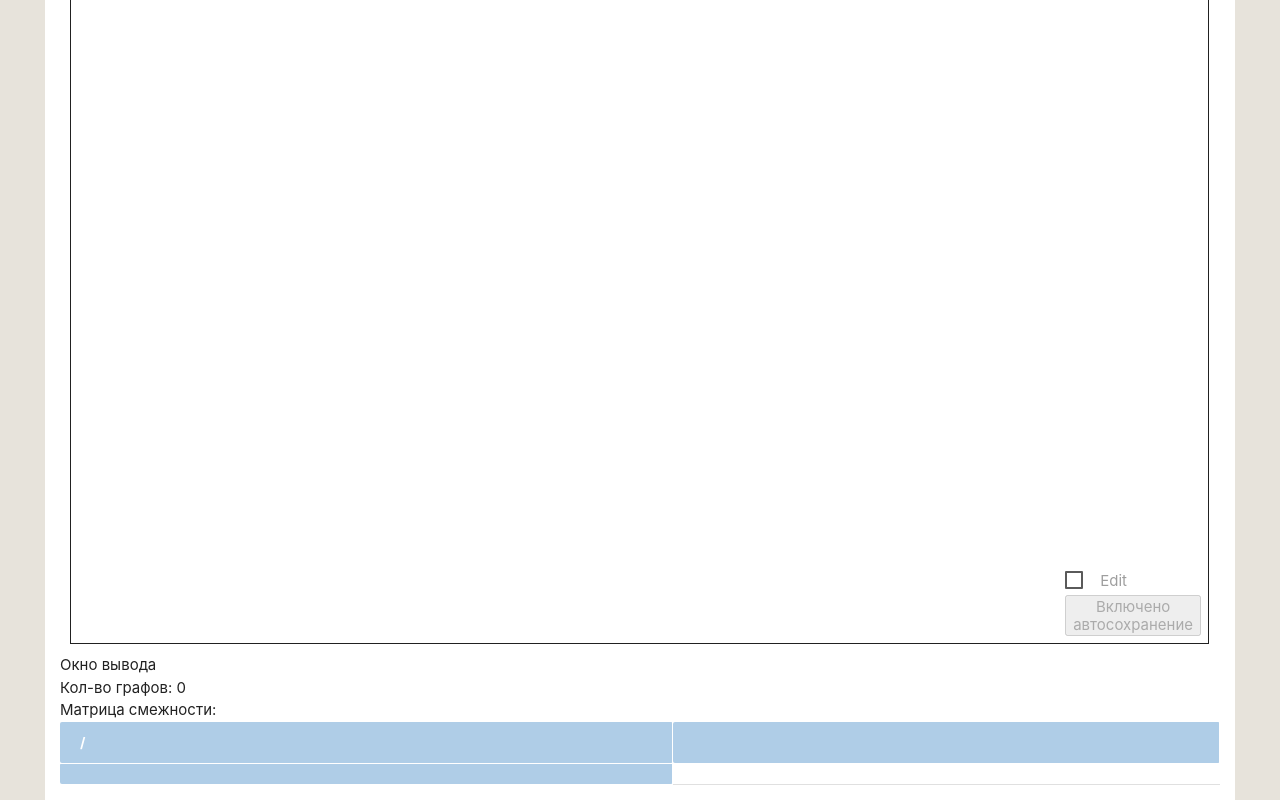
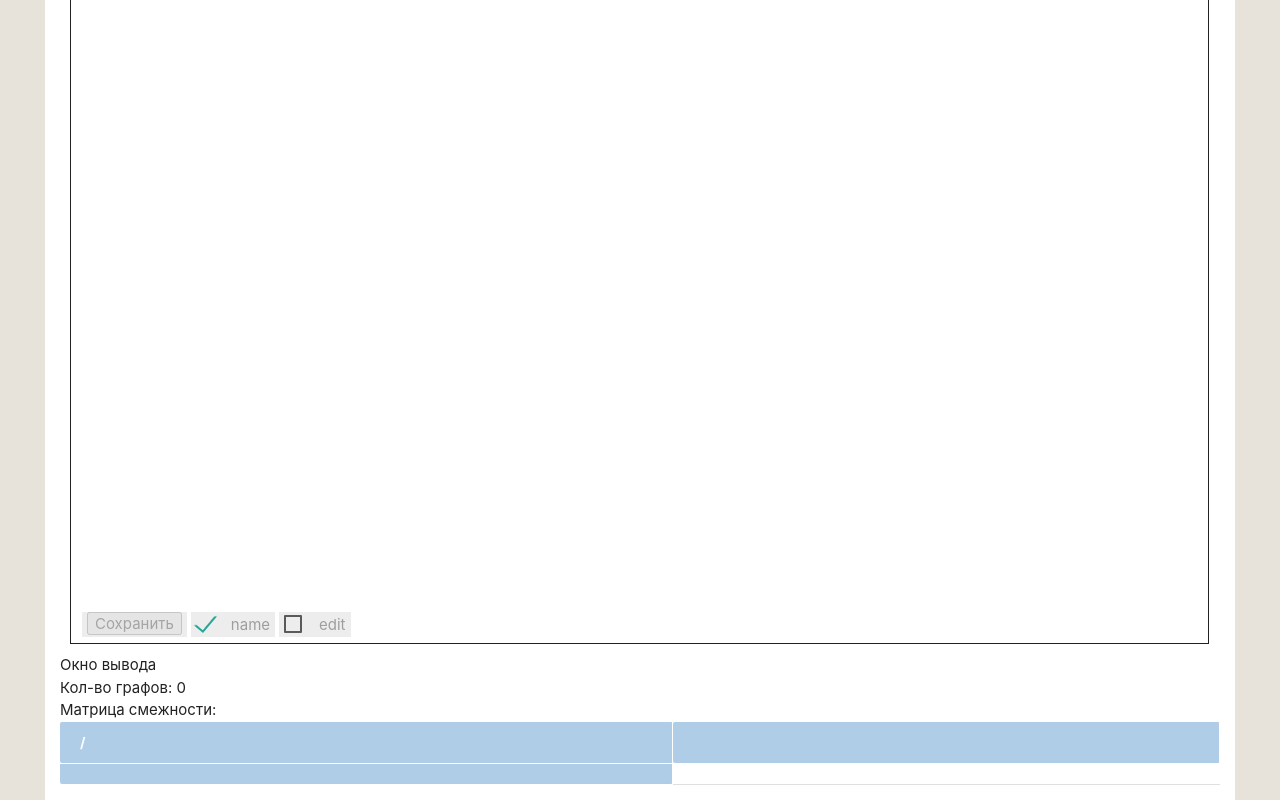
Before and after one commit to Air1K/Vkr_dijkstra, a React (Create React App) app: page /main/plan in a window 1280 px wide. Shown: the part 686-1486 px from the top of the page. Built offline with nearby package versions, Linux system fonts and the light colour scheme.

Commit message:
drag drop визуал

```diff
--- a/package.json
+++ b/package.json
@@ -22,6 +22,7 @@
     "mobx-react-lite": "^3.4.0",
     "react": "^17.0.2",
     "react-dom": "^17.0.2",
+    "react-jss": "^10.9.2",
     "react-router-dom": "^6.5.0",
     "react-scripts": "5.0.1",
     "react-scripts-ts": "^3.1.0",
--- /dev/null
+++ b/src/component/meny/plan/nodeAndZon/areaNodeAndZon/areaMotion/areaMotion.tsx
@@ -0,0 +1,56 @@
+import React, {createRef, useContext, useEffect, useMemo, useRef, useState} from 'react';
+import styles from "../styleAreaAndZone.module.sass";
+import {motion, useDragControls} from "framer-motion";
+import {Context} from "../../../../../../index";
+
+
+
+const AreaMotion = ({graph, id, parentRef, editNodeS, editNode, setEditNodeS, checkDrag, nameVisible}) => {
+    const {store} = useContext(Context);
+
+    const controls = useDragControls()
+    // const stuleClass = (graph, id)=>{
+    //     if(otrisovka){
+    //         const classStyle = {
+    //             y: store.idGraph[id].Y, x: store.idGraph[id].X
+    //         } as React.CSSProperties
+    //         return classStyle
+    //     }
+    //     const classStyle = {
+    //         // transform:  "translateX(0px) translateY(0px)",
+    //         transform: "none"
+    //     } as React.CSSProperties
+    //     console.log("ASDASDASDASD")
+    //     return classStyle
+    // }
+    //
+    useEffect(()=>{
+        setEditNodeS(false);
+    }, [editNodeS])
+    return (
+        <motion.div
+            key={id}
+            drag
+            dragListener={checkDrag}
+            dragMomentum={false}
+            dragElastic={.5}
+            whileHover={{scale: 1.1}}
+            whileTap={{boxShadow: "0px 0px 15px rgba(0,0,0,0.2)", cursor: "grabbing"}}
+            onDragEnd={(event, info) => {
+                editNode(info, id);
+            }}
+            dragControls={controls}
+            dragConstraints={parentRef}
+            className={styles.node}
+            initial={{ y: graph.Y, x: graph.X}}
+        >
+            {id}
+
+            <div className={styles.numNode}>
+                {nameVisible ? (graph.num) : null}
+            </div>
+        </motion.div>
+    );
+};
+
+export default AreaMotion;
--- a/src/component/meny/plan/nodeAndZon/areaNodeAndZon/areaNodeAndZone.tsx
+++ b/src/component/meny/plan/nodeAndZon/areaNodeAndZon/areaNodeAndZone.tsx
@@ -1,100 +1,124 @@
-import React, {createRef, useContext, useEffect, useRef, useState} from 'react';
+import React, {createRef, useContext, useEffect, useMemo, useRef, useState} from 'react';
 import styles from './styleAreaAndZone.module.sass'
 import {motion, useDragControls} from "framer-motion"
 import {Context} from "../../../../../index";
+import {createUseStyles} from "react-jss";
+import AreaMotion from "./areaMotion/areaMotion";
+
+const AreaNodeAndZone = ({editNodeS, setEditNodeS}) => {
+    const {store} = useContext(Context);
 
 
-const AreaNodeAndZone = () => {
-    const {store} = useContext(Context);
-
-    const controls = useDragControls()
     const parentRef = useRef<HTMLDivElement>(null)
 
-    const [obj, setObj] = useState(store.idGraph);
+    // const [obj, setObj] = useState(store.idGraph);
+    //
+    // const [height, setHeight] = useState<number>();
+    // const [width, setWidth] = useState<number>();
+    // const [xParent, setXParent] = useState<number>();
+    // const [yParent, setYParent] = useState<number>();
+    // let parent
+    // let parentElement
+    const [checkDrag, setCheckDrag] = useState(false)
 
-    const [height, setHeight] = useState<number>();
-    const [width, setWidth] = useState<number>();
-    const [xParent, setXParent] = useState<number>();
-    const [yParent, setYParent] = useState<number>();
-    let parent
-    useEffect(() => {
-        parent = parentRef.current.getBoundingClientRect();
-        const height = parent.height - 37;
-        const width = parent.width - 37;
-        setYParent(parentRef.current.offsetTop)
-        setXParent(parentRef.current.offsetLeft)
-        console.log(xParent)
-        setHeight(height);
-        setWidth(width)
-        console.log(height, "height", " /// ", width, "width",);
-    }, [parentRef]);
+    const [nameVisible, setNameVisible] = useState(true)
+
+    const [classeStyles, setClasseStyles] = useState({})
+    const bool = true
+
+    const [otrisovka, setOtrisovka] = useState(false)
+
     // useEffect(()=>{
     //     if()
     // },[controls])
-
-
-
-    const schetc = (id) => {
-        let otstup = id * 25 + 5
-        return otstup
+    let obj = []
+    for (let j = 0; j < store.idGraph.length; j++) {
+        obj[j] = {
+            id: j,
+            X: store.idGraph[j].X,
+            Y: store.idGraph[j].Y,
+        }
     }
 
 
-    const editNode = (info, id)=>{
-        // store.idGraph[id].X =
-        const x = info.point.x - (xParent+8);
-        const y = info.point.y - (yParent+12.5);
+    let offseteNode = []
+    for (let j = 0; j < store.idGraph.length; j++) {
+        offseteNode[j] = {
+            id: j,
+            Xoffs: 0,
+            Yoffs: 0,
+        }
+    }
+
+    const editNode = (info, id) => {
+        try {
+
+            offseteNode[id].Xoffs = offseteNode[id].Xoffs + info.offset.x
+            offseteNode[id].Yoffs = offseteNode[id].Yoffs + info.offset.y
+            const x = offseteNode[id].Xoffs + store.idGraph[id].X;
+            console.log(x, " = ", info.offset.x, "+", store.idGraph[id].X)
+            const y = offseteNode[id].Yoffs + store.idGraph[id].Y;
+
+            obj[id].X = x;
+            obj[id].Y = y;
 
 
-        store.editGraph(id, x, y, '')
+            console.log(obj)
+        } catch (e) {
+            console.log("JJJJJ")
+        }
     }
 
-    const [checkDrag, setCheckDrag] = useState(false)
+    return (
+        <div className={styles.main_app}>
+            <div ref={parentRef} className={styles.mainAreaNodeAndZon}>
 
-    return (
-        <div>
-            <div ref={parentRef} className={styles.mainAreaNodeAndZon}>
-                {/*<div className={styles.node}>*/}
-                {/*</div>*/}
-                {(store.idGraph.map((graph, id) =>
-                    <motion.div
-                                key={id}
-                                drag
-                                dragMomentum={false}
-                                dragElastic={.5}
-                                // whileHover={{scale: 1.1}}
-                                // whileTap={{boxShadow: "0px 0px 15px rgba(0,0,0,0.2)"}}
-                                // onDragEnd={(event, info) => { editNode(info, id); console.log(info.point.x - (xParent + 18), info.point.y - (yParent + 18))}}
-                                dragControls={controls}
-                                dragConstraints={parentRef}
-                                className={styles.node}
-                                // style={{top: graph.Y+"px", left: graph.X + 'px', transformOrigin:"50% 50%"}}
-                                dragListener={checkDrag}
-                    >
-                        {id}
-                        <div className={styles.numNode}>
-                            {graph.num}
+                {
+                    store.idGraph.map((graph, id) =>
+
+                        <AreaMotion graph={graph}
+                                    id={id}
+                                    parentRef={parentRef}
+                                    editNodeS={editNodeS}
+                                    editNode={editNode}
+                                    checkDrag = {checkDrag}
+                                    setEditNodeS = {setEditNodeS}
+                                    nameVisible = {nameVisible}
+                        />
+                    )
+                }
             </div>
-                    </motion.div>
-                ))
-                }
             <div className={styles.checkboxAndButton}>
                 <p>
                     <label>
                         <input type="checkbox" defaultChecked={checkDrag}
-                                   onChange={() => setCheckDrag(!checkDrag)}/>
-                            <span>Edit</span>
+                               onChange={() => {
+                                   setCheckDrag(!checkDrag);
+                               }}/>
+                        <span>edit</span>
                     </label>
                 </p>
                 <p>
-                        <button disabled={true} onClick={() => { store.update();
-                        }}>Включено <br/> автосохранение
+                    <label>
+                        <input type="checkbox" disabled={checkDrag} defaultChecked={nameVisible}
+                               onChange={() => {
+                                   setNameVisible(!nameVisible);
+                               }}/>
+                        <span>name</span>
+                    </label>
+                </p>
+                <p>
+                    <button disabled={!checkDrag} onClick={() => {
+                        store.editGraph(obj);
+                    }}>Сохранить
                     </button>
+                    {/*<button onClick={() => {*/}
+                    {/*    setOtrisovka(true);*/}
+                    {/*    setEditNodeS(true)*/}
+                    {/*}}>Отрисовать*/}
+                    {/*</button>*/}
                 </p>
             </div>
-
-            </div>
-
         </div>
 
     );
--- a/src/component/meny/plan/nodeAndZon/areaNodeAndZon/styleAreaAndZone.module.sass
+++ b/src/component/meny/plan/nodeAndZon/areaNodeAndZon/styleAreaAndZone.module.sass
@@ -1,3 +1,6 @@
+.main_app
+  position: relative
+
 .mainAreaNodeAndZon
   border: 1px solid
   padding: 5px
@@ -23,8 +26,13 @@
   top: 25px
 .checkboxAndButton
   position: absolute
-  bottom: 0
-  right: 0
+  display: flex
+  flex-direction: row-reverse
+  z-index: 0
+  bottom: 10px
+  left: 15px
   margin: 5px
 .checkboxAndButton>p
   margin: 2px
+  background-color: #ededed
+  padding: 0 5px
--- a/src/component/meny/plan/nodeAndZon/inputBlock/inputTochek.tsx
+++ b/src/component/meny/plan/nodeAndZon/inputBlock/inputTochek.tsx
@@ -2,7 +2,7 @@ import React, {useContext, useEffect, useState} from 'react';
 import styles from "./stylesBlock.module.sass";
 import {Context} from "../../../../../index";
 
-const InputTochek = () => {
+const InputTochek = ({editNodeS, setEditNodeS}) => {
     const {store} = useContext(Context);
 
     const [lengthidGraph, setLengthidGraph] = useState(store.idGraph.length)
@@ -36,7 +36,7 @@ const InputTochek = () => {
                     <br/>
                     Название узла:
                     <input type="text" placeholder="Название узла" value={name_usel} onChange={event => setNameUsel(event.target.value)} />
-                    <button onClick={async ()=>{await addGraph(await group(), 5, name_usel)}}>Добавить узел</button>
+                    <button onClick={async ()=>{await addGraph(await group(), 5, name_usel); setEditNodeS(true)}}>Добавить узел</button>
                 </div>
             </div>
         </div>
--- a/src/component/meny/plan/nodeAndZon/main_plan/plan_main.tsx
+++ b/src/component/meny/plan/nodeAndZon/main_plan/plan_main.tsx
@@ -1,4 +1,4 @@
-import React from 'react';
+import React, {useState} from 'react';
 import BackIco from "../../../../backIco";
 import InputTochek from "../inputBlock/inputTochek";
 import Area from "../area/area";
@@ -8,13 +8,16 @@ import AreaNodeAndZone from "../areaNodeAndZon/areaNodeAndZone";
 
 
 const PlanMain = () => {
+    const [editNodeS, setEditNodeS] = useState(true);
+
+
     return (
         <div className={styles.mainNodeAndConnect}>
             <BackIco/>
             <div className={styles.componentNodeAndConnect}>
-                <InputTochek/>
+                <InputTochek editNodeS = {editNodeS} setEditNodeS = {setEditNodeS}/>
                 <Block/>
-                <AreaNodeAndZone/>
+                <AreaNodeAndZone editNodeS = {editNodeS} setEditNodeS = {setEditNodeS}/>
                 <Area/>
             </div>
         </div>
--- a/src/component/stylesMain_2.module.sass
+++ b/src/component/stylesMain_2.module.sass
@@ -20,7 +20,7 @@
 
 
 .main
-  overflow-y: hidden
+  //overflow-x: hidden
 
 .div_main
   display: flex
--- a/src/store/store.ts
+++ b/src/store/store.ts
@@ -24,6 +24,11 @@ export default class Store {
 
     setAuth(bool: boolean) {
         this.isAuth = bool;
+    }
+
+    setEditEl(id: number, X: number, Y: number){
+        this.idGraph[id].X = X;
+        this.idGraph[id].Y = Y;
     }
 
     setGraph(idGraph: Graph[]) {
@@ -147,29 +152,15 @@ export default class Store {
         }
         console.log(this.matrixsmesh.length)
     }
-    editGraph(id:number, OX: number, OY: number, num: string) {
+    editGraph(obj) {
         try {
-            let obj = []
-            if(sessionStorage.getItem("graph")){
-                obj = this.idGraph
+            console.log(obj)
+            // arr.push(obj)
+
+            for(let i = 0; i< obj.length; i++){
+                this.setEditEl(obj[i].id, obj[i].X, obj[i].Y)
             }
-            if(num !== ""){
-                obj[id].num = num
-            }
-
-            if(OX !== null){
-                obj[id].X = OX
-            }
-
-            if(OY !== null){
-                obj[id].Y = OY
-            }
-
-            // arr.push(obj)
-            this.setGraph(obj)
             // this.setIGraph([obj])
-
-
             let json = JSON.stringify(this.idGraph);
             sessionStorage.setItem("graph", json);
         } catch (e) {
--- a/src/style/main/style-main.module.sass
+++ b/src/style/main/style-main.module.sass
@@ -5,7 +5,7 @@
   align-items: center
   justify-content: space-around
   margin: auto
-  overflow-y: hidden
+  //overflow-x: hidden
   >div
     width: 100%
     background-color: #fff
```
Lines whose indentation alone changed are shown as unchanged.
